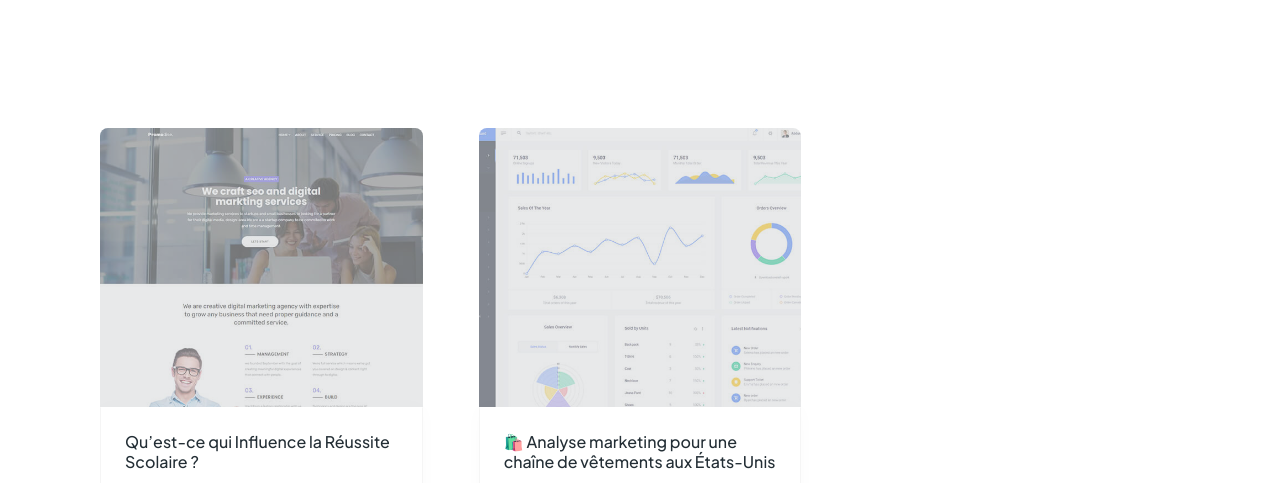
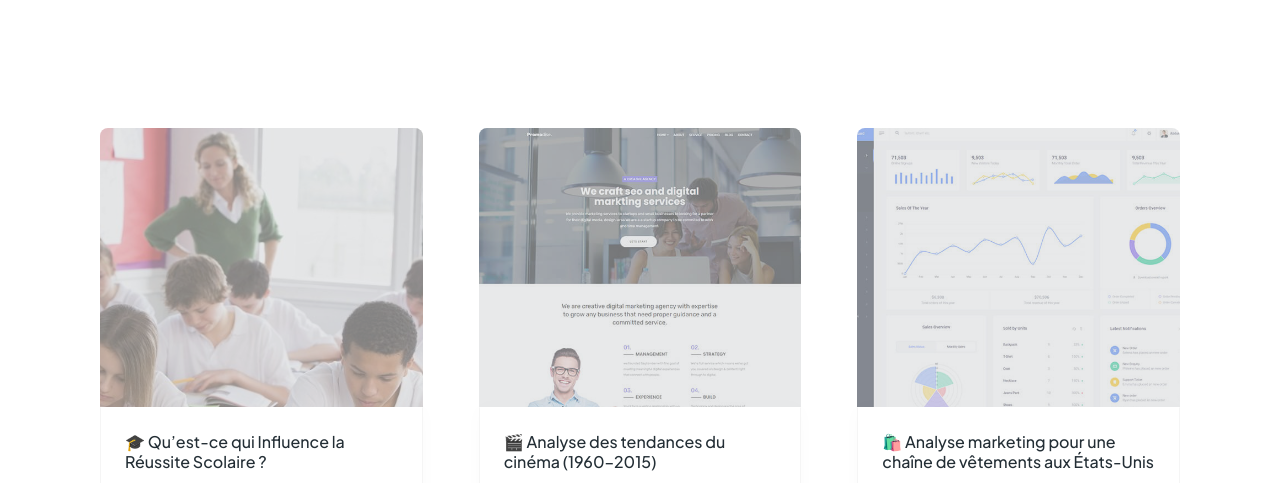
Before and after one commit to IsMOUS/Web-profile, a plain HTML site: page index.html in a window 1280 px wide. Shown: the part 2830-3313 px from the top of the page. Drawn offline with Linux system fonts and the light colour scheme.

Commit message:
up to date

```diff
--- a/index.html
+++ b/index.html
@@ -265,10 +265,10 @@
                         <div class="swiper-slide" data-aos="fade-up" data-aos-delay="200">
                             <article class="portfolio-item">
                                 <figure>
-                                    <img src="assets/img/portfolio-item-1.jpg" alt="TMDB Movies Dataset Analysis">
+                                    <img src="assets/img/portfolio-item-3.jpg" alt="TMDB Movies Dataset Analysis">
                                 </figure>
                                 <div class="detail">
-                                    <h4 class="title">Qu’est-ce qui Influence la Réussite Scolaire ?</h4>
+                                    <h4 class="title">🎓 Qu’est-ce qui Influence la Réussite Scolaire ?</h4>
                                     <div class="bottom">
                                         <span class="tag">Data Analysis</span>
                                         <span class="tag">Power BI</span>
@@ -280,9 +280,8 @@
                                     </div>
                                 </div>
                             </article>
-
-
-
+                        </div>
+                        <div class="swiper-slide" data-aos="fade-up" data-aos-delay="200">
                             <article class="portfolio-item">
                                 <figure>
                                     <img src="assets/img/portfolio-item-1.jpg" alt="TMDB Movies Dataset Analysis">
```
Also changed, not shown: assets/img/portfolio-item-3.jpg (added).
